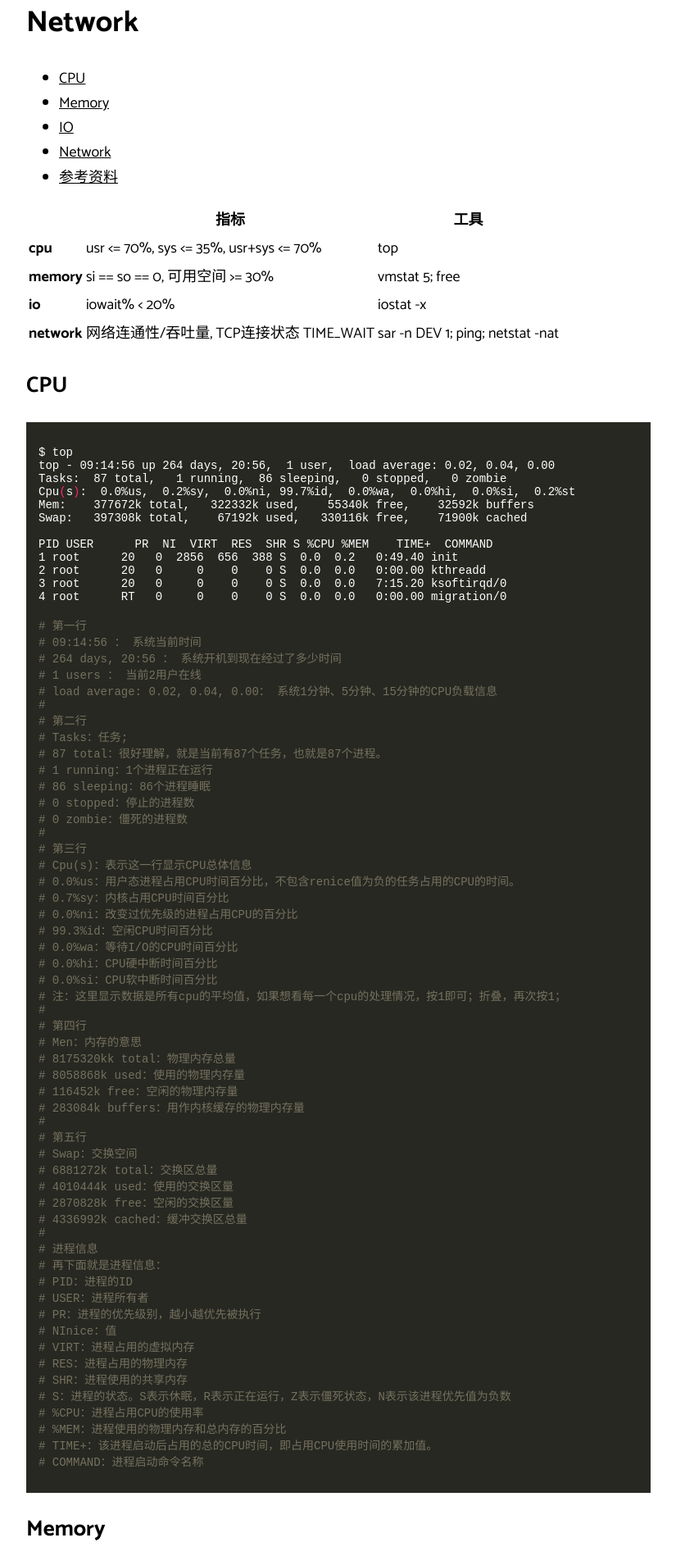
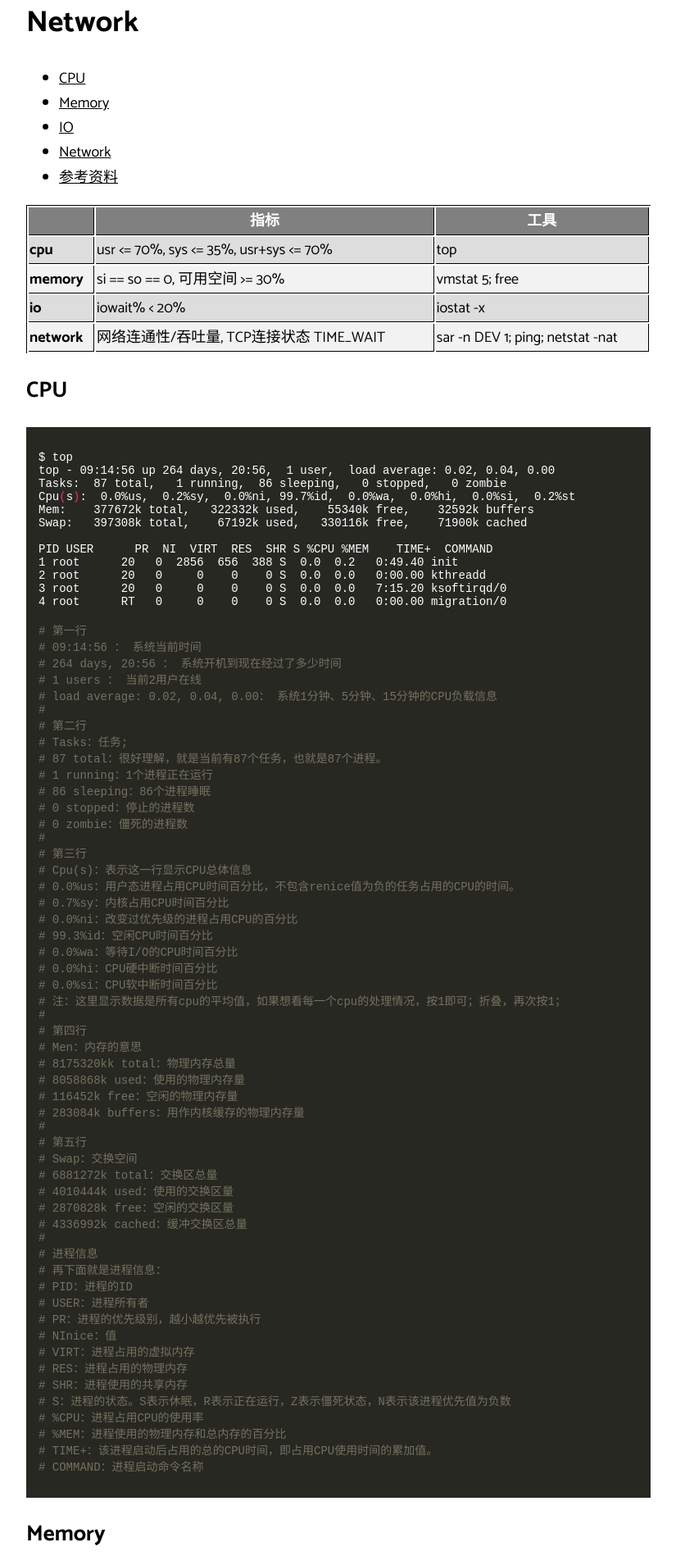
Before and after one commit to ziyaoxie/ziyaoxie.github.io, a Jekyll site: the page built from _posts/2023-07-18-linux-performance-monitoring.md, in a window 1280 px wide. Shown: the part 361-2270 px from the top of the page at 82% size, without its empty margins (227-1052 px from the left). Built offline with Jekyll 4.4.1, drawn with Linux system fonts in a browser that asks for light colours; comment, search, counter and statistics services are not loaded.

Commit message:
_includes: Add support for table format
Signed-off-by: ziyaoxie <ziyaoxie@outlook.com>

```diff
--- /dev/null
+++ b/_includes/table.html
@@ -0,0 +1,21 @@
+<style>
+    table{
+        border-left:1px solid #000000;border-top:1px solid #000000;
+        width: 100%;
+        word-wrap:break-word; word-break:break-all;
+    }
+    table tr {
+        background-color: #ddd;
+    }
+    table tr:nth-child(2n) {
+        background-color: #f2f2f2;
+    }
+    table th{
+        text-align:center;
+        background-color: grey;
+        color: white;
+    }
+    table th,td{
+        border-right:1px solid #000000;border-bottom:1px solid #000000;
+    }
+</style>
--- a/_layouts/post.html
+++ b/_layouts/post.html
@@ -1,6 +1,8 @@
 ---
 layout: default
 ---
+{% include table.html %}
+
 {% if page.mathjax %}
 <script type="text/javascript"
     src="https://cdn.mathjax.org/mathjax/latest/MathJax.js?config=TeX-AMS-MML_HTMLorMML">
```
